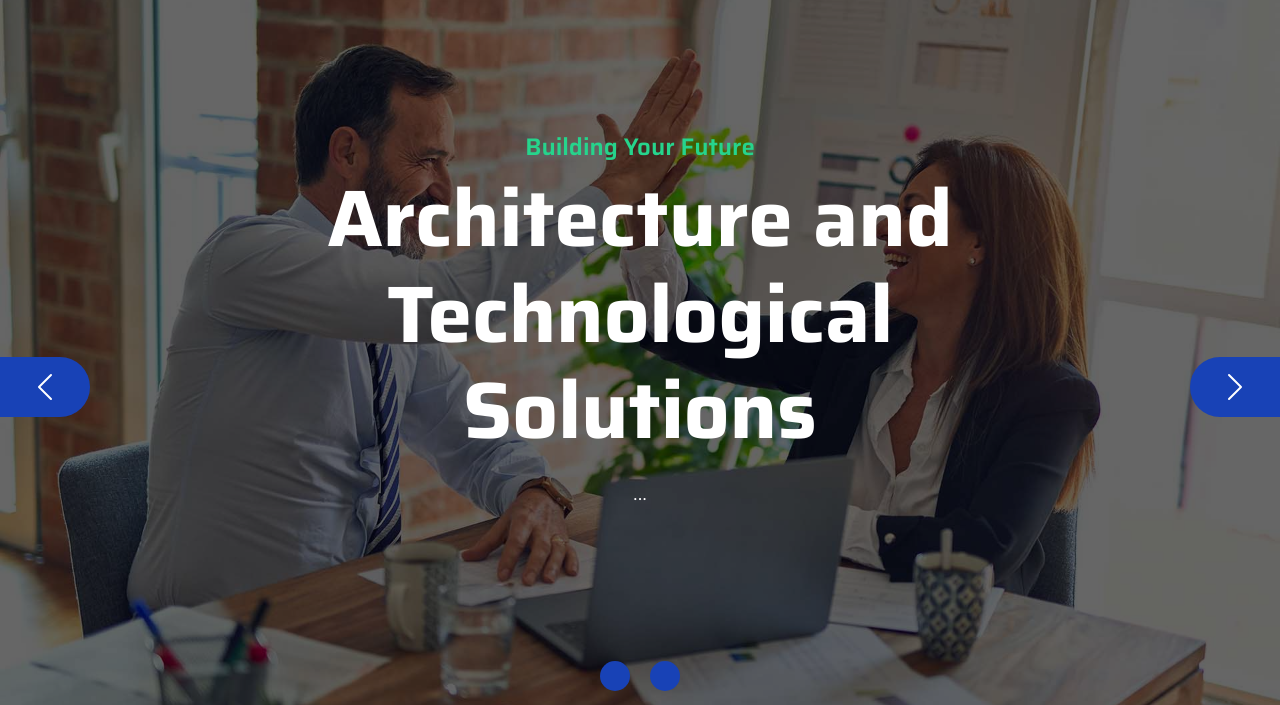
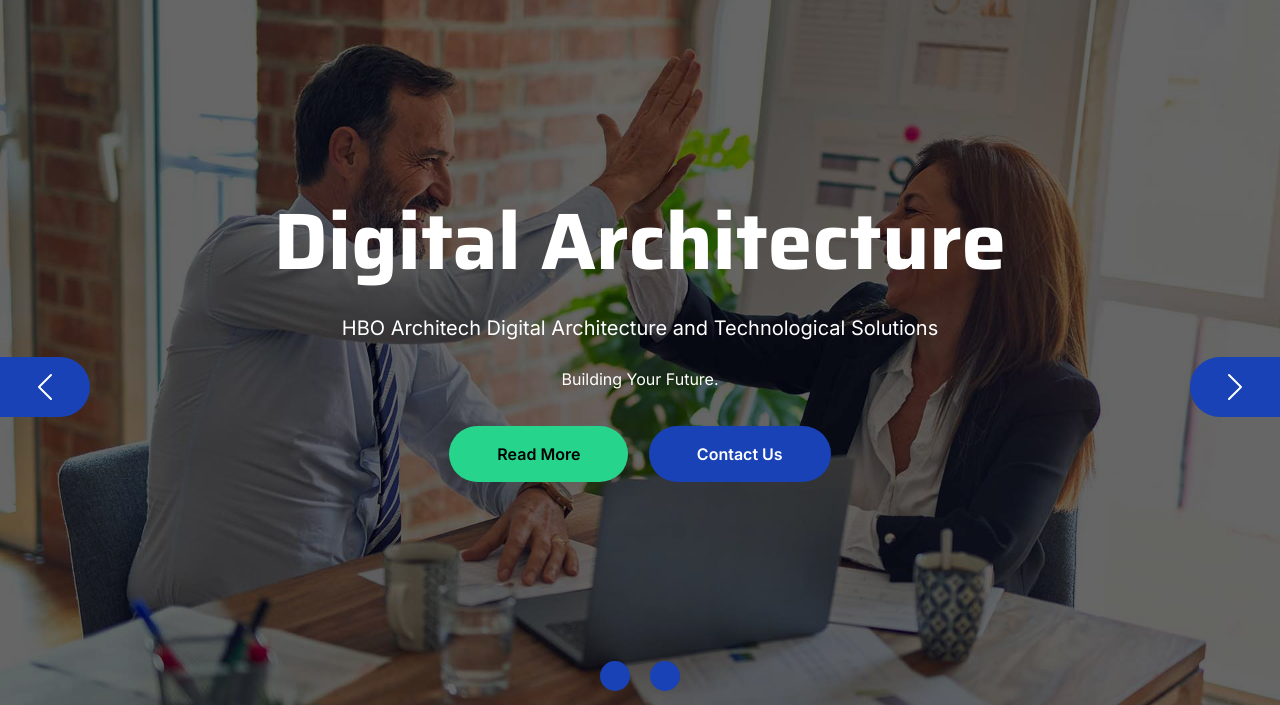
Before and after one commit to Helder8a/hboarchitech, a plain HTML site: page index.html in a window 1280 px wide. Shown: the part 117-822 px from the top of the page. Drawn offline with nearby package versions, Linux system fonts and the light colour scheme.

Commit message:
Add files via upload

```diff
--- a/index.html
+++ b/index.html
@@ -127,10 +127,16 @@
                     <img src="img/carousel-1.jpg" class="img-fluid" alt="First slide">
                     <div class="carousel-caption">
                         <div class="container carousel-content">
-                            <h6 class="text-secondary h4 animated fadeInUp">Building Your Future</h6>
-                            <h5 class="text-white display-1 mb-4 animated fadeInRight">Architecture and
-                                Technological Solutions</h5>
-                            <p>...</p>
+                            <h1 class="text-white display-1 mb-4 animated fadeInRight">Digital Architecture</h1>
+                            <p class="mb-4 text-white fs-5 animated fadeInDown">HBO Architech Digital Architecture and
+                                Technological Solutions</h1>
+                            <p>Building Your Future.</p>
+                            <a href="" class="me-2"><button type="button"
+                                    class="px-4 py-sm-3 px-sm-5 btn btn-primary rounded-pill carousel-content-btn1 animated fadeInLeft">Read
+                                    More</button></a>
+                            <a href="" class="ms-2"><button type="button"
+                                    class="px-4 py-sm-3 px-sm-5 btn btn-primary rounded-pill carousel-content-btn2 animated fadeInRight">Contact
+                                    Us</button></a>
                         </div>
                     </div>
                 </div>
@@ -138,10 +144,16 @@
                     <img src="img/carousel-2.jpg" class="img-fluid" alt="Second slide">
                     <div class="carousel-caption">
                         <div class="container carousel-content">
-                            <h6 class="text-secondary h4 animated fadeInUp">Building Your Future</h6>
-                            <h5 class="text-white display-1 mb-4 animated fadeInRight">Architecture and
-                                Technological Solutions</h5>
-                            <p>...</p>
+                            <h1 class="text-white display-1 mb-4 animated fadeInRight">Digital Architecture</h1>
+                            <p class="mb-4 text-white fs-5 animated fadeInDown">HBO Architech Digital Architecture and
+                                Technological Solutions</h1>
+                            <p>Building Your Future.</p>
+                            <a href="" class="me-2"><button type="button"
+                                    class="px-4 py-sm-3 px-sm-5 btn btn-primary rounded-pill carousel-content-btn1 animated fadeInLeft">Read
+                                    More</button></a>
+                            <a href="" class="ms-2"><button type="button"
+                                    class="px-4 py-sm-3 px-sm-5 btn btn-primary rounded-pill carousel-content-btn2 animated fadeInRight">Contact
+                                    Us</button></a>
                         </div>
                     </div>
                 </div>
```
